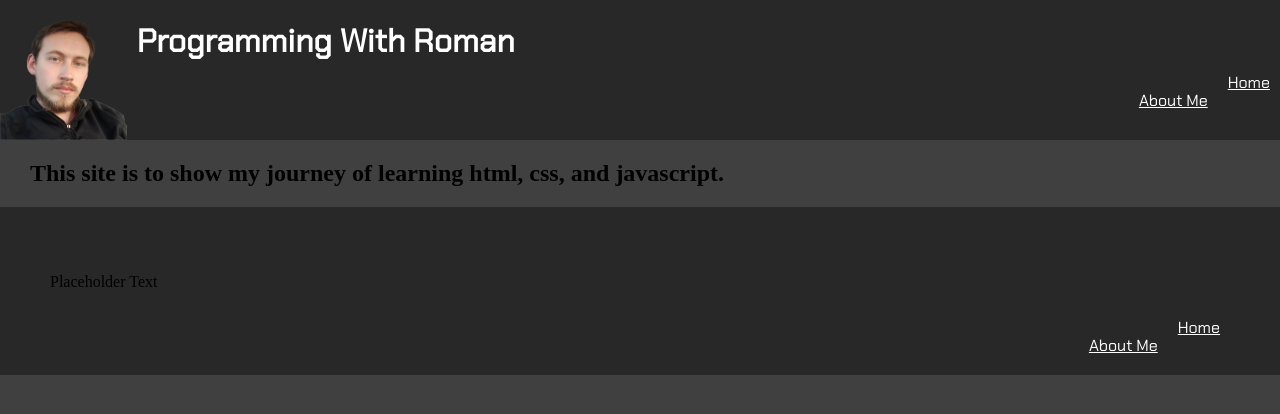
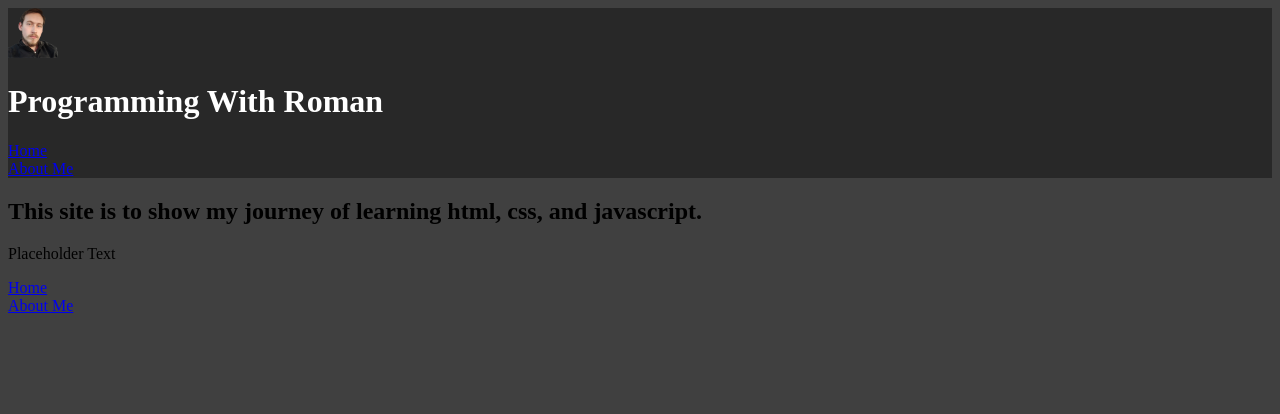
Before and after one commit to WonderBiscuit/RomansWebsite, a plain HTML site: page index.html in a window 1280 px wide. Drawn offline with Linux system fonts and the light colour scheme.

Commit message:
Revert "Messed With CSS Styling"
This reverts commit f90af5b17df5430fe9243401f09c7c337838beeb.

```diff
--- a/css/styles.css
+++ b/css/styles.css
@@ -1,44 +1,11 @@
-body{
-    margin: 0px;
-    background-color: #404040;
+.Nav{
+
 }
 header {
     background-color: #282828;
-    padding: 20px 0px;
-    margin: 0px 0px 20px 0px;
-    max-width: 100%;
-    height: 100px;
+    flex: auto;
+    color: white;
 }
-header h1 {
-    font-family: 'Chakra Petch', sans-serif;
-    color: white;
-    margin: 10px;
-    text-align: center;
-    display: inline;
+body{
+    background-color: #404040;
 }
-header img{
-    float: left;
-   max-width: 30%;
-   max-height: 120px;
-   display: inline;
-}
-main{
-    max-width: 800px;
-    margin: 10px;
-    padding: 0px 20px;
-}
-.navigation a{
-    float: right;
-    font-family: 'Chakra Petch', sans-serif;
-    color: white;
-    padding: 10px;
-    display:inline;
-}
-.navigation a:hover{
-    color: forestgreen;
-}
-footer {
-    background-color: #282828;
-    padding: 50px;
-    margin: 10px 0px;
-}
--- a/index.html
+++ b/index.html
@@ -2,33 +2,26 @@
 <html>
 <head>
     <title>Programming With Roman</title>
-    <link rel="preconnect" href="https://fonts.googleapis.com">
-    <link rel="preconnect" href="https://fonts.gstatic.com" crossorigin>
-    <link href="https://fonts.googleapis.com/css2?family=Chakra+Petch&display=swap" rel="stylesheet">
     <link href="css/styles.css" rel="stylesheet" />
     <link href="pictures/favicon-rf-large.png" rel="icon" />
 </head>
 <body>
     <!-- Header Element with picture and title of page with nav buttons -->
     <header>
-        <img src="pictures\Roman_Pic.png" />
+        <img src="pictures\Roman_Pic.png" width="50" height="50" />
         <h1>Programming With Roman</h1>
-        <div class="navigation">
-            <nav><a href="index.html">Home</a></nav><br />
-            <nav><a href="aboutme.html">About Me</a></nav>
-        </div>
+        <nav ><a href="index.html">Home</a></nav>
+        <nav><a href="aboutme.html">About Me</a></nav>
     </header>
     <!-- Main area of the page containg projects and blog posts -->
     <main>
         <h2>This site is to show my journey of learning html, css, and javascript.</h2>
     </main>
-    <!-- Footer with nav elements-->
+
     <footer>
         <p>Placeholder Text</p>
-        <div class="navigation">
-            <nav><a href="index.html">Home</a></nav><br />
-            <nav><a href="aboutme.html">About Me</a></nav>
-        </div>
+        <nav><a href="index.html">Home</a></nav>
+        <nav><a href="aboutme.html">About Me</a></nav>
     </footer>
 </body>
 </html>
```
